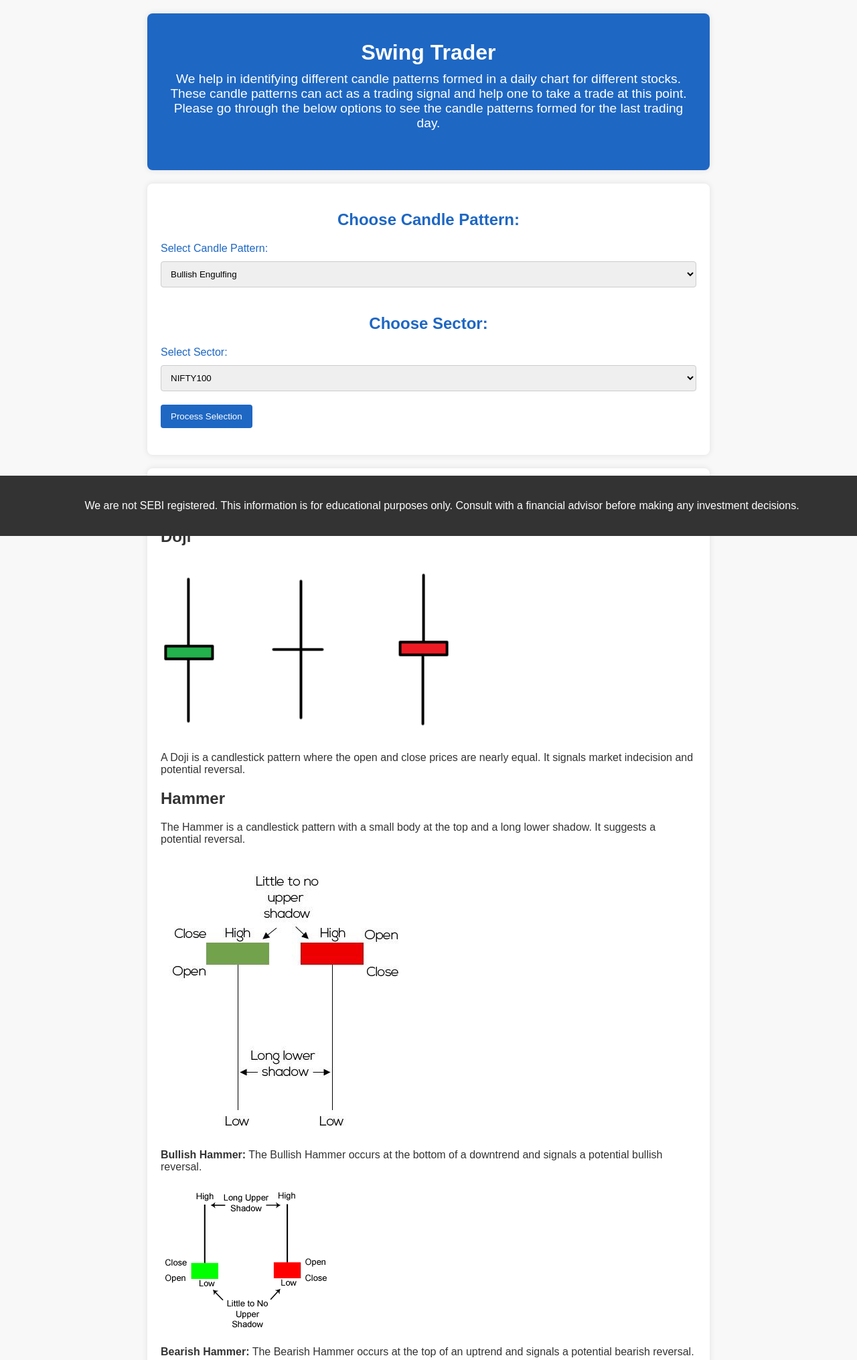
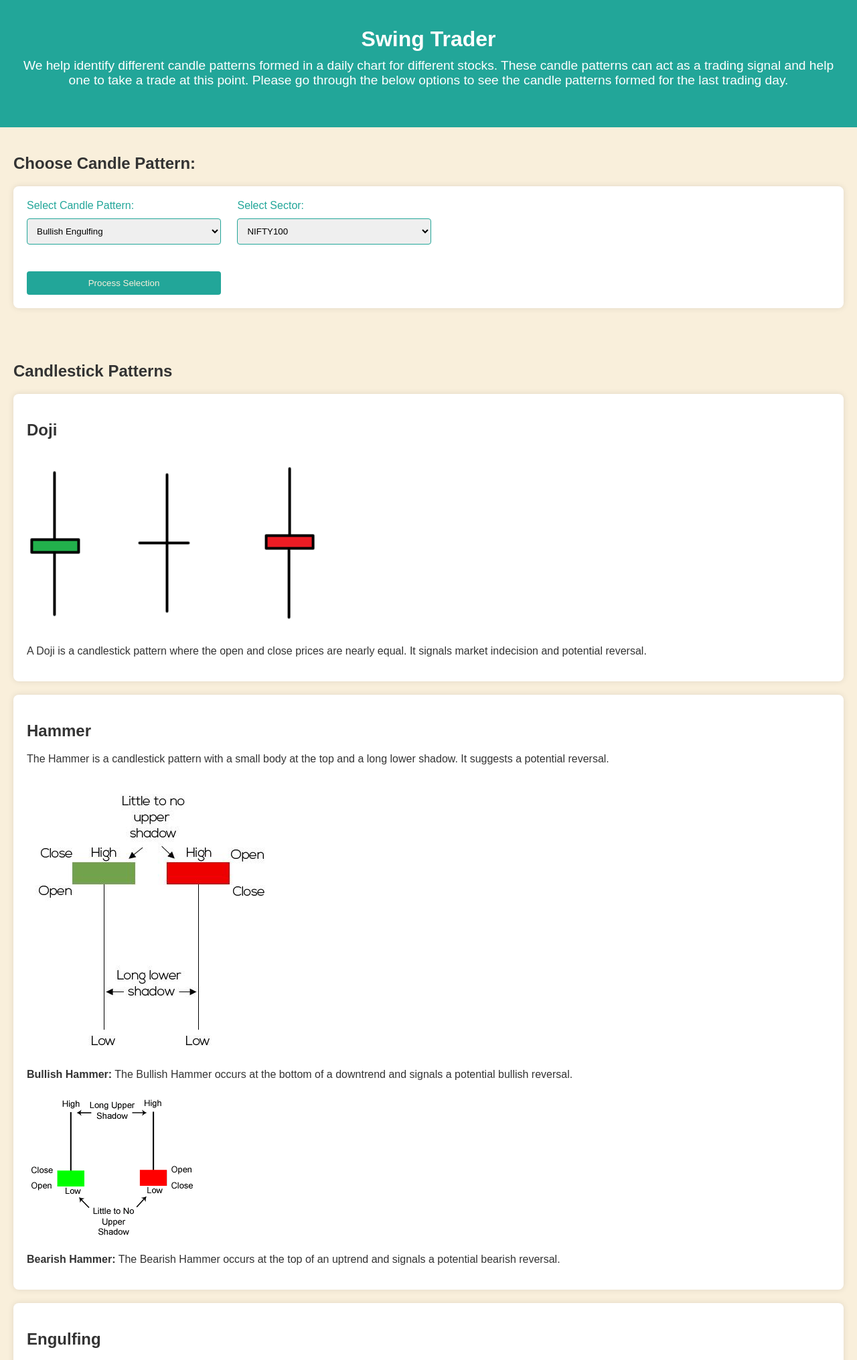
Before and after one commit to souravkatkar/Swing-Trader, a Flask app: page / in a window 1280 px wide. Shown: the top 2030 px of the page at 67% size. Run offline with Flask 3, Linux system fonts and the light colour scheme.

Commit message:
Enhanced frontend styling

```diff
--- a/static/css/main.css
+++ b/static/css/main.css
@@ -4,26 +4,18 @@ body {
   font-family: 'Arial', sans-serif;
   margin: 0;
   padding: 0;
-    background-color: #f8f8f8;
+  background-color: #f9efdb; /* Light beige background */
   color: #333;
+  display: grid;
+  grid-template-rows: auto auto auto auto auto; /* Header, Choose Options, Showing Results, Candlestick Patterns, Footer */
+  min-height: 100vh;
 }
 
-  /* General styling for sections */
-  section {
-    max-width: 800px;
-    margin: 20px auto;
-    padding: 20px;
-    background-color: #fff;
-    border-radius: 8px;
-    box-shadow: 0 0 10px rgba(0, 0, 0, 0.1);
-
-  }
-
-  /* Section 1: Header and Description */
+/* Header styling */
 #header-description {
   text-align: center;
   padding: 40px 20px;
-    background-color: #1e67c3;
+  background-color: #22a699; /* Teal header background */
   color: #fff;
 }
 
@@ -37,36 +29,52 @@ body {
   font-size: 1.2em;
 }
 
-  /* Section 2: Choosing Options */
-  #choosing-options h2 {
-    color: #1e67c3;
-    text-align: center;
-    margin-bottom: 20px;
+/* Choose Options section styling */
+
+/* Add this to your CSS file */
+
+/* Styling for Choose Options section */
+#choosing-options {
+  text-align: left; /* Align to the left */
+  padding: 20px; /* Add some padding for better spacing */
 }
 
 form {
-    margin-bottom: 20px;
+  text-align: left;
+  margin: 0 auto;
+}
+
+.option-group {
+  display: inline-block;
+  width: calc(25% - 10px); /* Two options side by side with a small gap */
+  margin-right: 20px; /* Adjust the spacing between options */
+}
+
+.button-group {
+  display: block;
+  width: calc(25% - 10px); /* Two options side by side with a small gap */
+  vertical-align: top; /* Align to the top */
+  margin-top: 20px; /* Adjust the top margin for the button */
 }
 
 label {
   display: block;
   margin-bottom: 10px;
-    color: #1e67c3;
+  color: #22a699; /* Teal text color */
 }
 
 select {
-    width: 100%;
+  width: 100%; /* Full width for select inputs */
+  margin-bottom: 20px;
+  border: 1px solid #22a699; /* Teal border color */
+  border-radius: 4px;
   padding: 10px;
-    margin-bottom: 20px;
-    border: 1px solid #ccc;
-    border-radius: 4px;
-    box-sizing: border-box;
 }
 
-  /* Styling for the submit button */
 button {
-    background-color: #1e67c3;
-    color: white;
+  width: 100%; /* Full width for the button */
+  background-color: #22a699; /* Teal background color */
+  color: #f9efdb; /* Light beige text color */
   padding: 10px 15px;
   border: none;
   border-radius: 4px;
@@ -75,47 +83,50 @@ body {
 }
 
 button:hover {
-    background-color: #155296;
+  background-color: #1a7d7b; /* Darker teal on hover */
 }
 
-  /* Section 3: Showing Results */
+
+/* Initially hide Showing Results section */
 #showing-results {
-    text-align: center;
-    padding: 40px 20px;
+  display: none;
+  padding: 20px;
+}
+
+/* Candlestick Patterns section styling */
+#candlestick-patterns {
+  padding: 20px;
+}
+
+.pattern {
   background-color: #fff;
   border-radius: 8px;
   box-shadow: 0 0 10px rgba(0, 0, 0, 0.1);
-    margin: 20px auto;
+  padding: 20px;
+  margin-bottom: 20px;
 }
 
-  /* Section 4: Footer */
+.pattern img {
+  max-width: 100%;
+  height: auto;
+  border-radius: 8px;
+}
+
+/* Footer styling */
 footer {
   text-align: center;
   padding: 20px;
   background-color: #333;
   color: #fff;
-    position: fixed;
-    bottom: 0;
-    width: 100%;
-  }
-
-  #showing-results {
-    display: none; /* Initially hide the section */
-    margin-top: 20px; /* Add a top margin to the section */
-    margin-bottom: 20px; /* Add a bottom margin to create space between sections */
-}
-
-#candlestick-patterns{
-  margin-bottom: 100px;
 }
 
 
-ul {
+.results ul {
   list-style: none;
   padding: 0;
 }
 
-li {
+.results li {
   background-color: #f5f5f5;
   border: 1px solid #ddd;
   padding: 10px;
--- a/static/js/main.js
+++ b/static/js/main.js
@@ -1,19 +1,23 @@
 // main.js
+
 function processSelection() {
-
-
 
 
     // Get the selected values
     var selectedCandlePattern = document.getElementById('candlePattern').value;
     var selectedSector = document.getElementById('sector').value;
 
+
+    // displaying off and on the required elements
     var showingResults = document.getElementById('showing-results');
-
     showingResults.style.display = 'block';
 
     var spinnerContainer = document.getElementById('spinnerContainer');
     spinnerContainer.style.display = 'block';
+
+    var results = document.getElementById("results");
+
+
 
     // Example: Log the selected values (you can replace this with your desired logic)
     console.log('Selected Candle Pattern:', selectedCandlePattern);
@@ -45,9 +49,11 @@ function processSelection() {
        });
 
        resultHtml += '</ul>';
+       console.log(resultHtml);
+       results.innerHTML = resultHtml;
+       // Update the content of the showing-results section
 
-       // Update the content of the showing-results section
-       document.getElementById('showing-results').innerHTML += resultHtml;
+
 
     })
     .catch(error => {
@@ -57,12 +63,3 @@ function processSelection() {
 
 
   }
-
-
-
-  function displayResult(selectedCandlePattern,selectedSector){
-
-    var resultContainer = document.getElementById('showing-results')
-    resultContainer.innerHTML = `<h2> ${selectedCandlePattern} ${selectedSector} <h2>`
-
-  }
--- a/templates/index.html
+++ b/templates/index.html
@@ -4,32 +4,39 @@
 <head>
   <meta charset="UTF-8">
   <meta name="viewport" content="width=device-width, initial-scale=1.0">
-  <title>Flask Basic Template</title>
+  <title>Swing Trader</title>
 
   <!-- External CSS link -->
   <link rel="stylesheet" href="{{ url_for('static', filename='css/main.css') }}">
-
 </head>
 <body>
 
-  <!-- Section 1: Header and Description -->
+  <!-- Header -->
   <section id="header-description">
     <h1>Swing Trader</h1>
-    <p>We help in identifying different candle patterns formed in a daily chart for different stocks. These candle patterns can act as a trading signal and help one to take a trade at this point. Please go through the below options to see the candle patterns formed for the last trading day.</p>
+    <p>We help identify different candle patterns formed in a daily chart for different stocks. These candle patterns can act as a trading signal and help one to take a trade at this point. Please go through the below options to see the candle patterns formed for the last trading day.</p>
   </section>
 
+  <!-- Main Content Area -->
+  <main>
+
+    <!-- Section 2: Choosing Options -->
+<!-- Section 2: Choosing Options -->
 <!-- Section 2: Choosing Options -->
 <section id="choosing-options">
   <h2>Choose Candle Pattern:</h2>
+  <div class="pattern">
   <form>
+    <div class="option-group">
       <label for="candlePattern">Select Candle Pattern:</label>
       <select id="candlePattern" name="candlePattern">
         <option value="bullishEngulfing">Bullish Engulfing</option>
         <option value="bullishHammer">Bullish Hammer</option>
         <!-- Add more candle pattern options as needed -->
       </select>
+    </div>
 
-      <h2>Choose Sector:</h2>
+    <div class="option-group">
       <label for="sector">Select Sector:</label>
       <select id="sector" name="sector">
         <!-- <option value="nifty50">NIFTY50</option> -->
@@ -37,21 +44,29 @@
         <!-- <option value="Ind">Ind</option> -->
         <!-- Add more sector options as needed -->
       </select>
+    </div>
 
     <!-- Add a styled button to trigger the JavaScript function -->
+    <div class="button-group">
       <button type="button" onclick="processSelection()" class="styled-button">Process Selection</button>
+    </div>
   </form>
+  </div>
 </section>
+
 
 <!-- Section 3: Showing Results -->
 <section id="showing-results">
+  <div class="pattern">
     <!-- You can add content to display results here -->
     <div class="spinner-container" id="spinnerContainer">
       <div class="spinner"></div>
     </div>
+    <div id="results" class="results"></div>
+  </div>
 </section>
 
-
+    <!-- Section 4: Candlestick Patterns -->
     <section id="candlestick-patterns">
       <h1>Candlestick Patterns</h1>
 
@@ -82,13 +97,12 @@
       <!-- Add more candlestick patterns as needed -->
     </section>
 
+  </main>
 
-
-    <!-- Section 4: Footer -->
+  <!-- Footer -->
   <footer>
       <p>We are not SEBI registered. This information is for educational purposes only. Consult with a financial advisor before making any investment decisions.</p>
   </footer>
-
 
   <!-- External JavaScript script -->
   <script src="{{ url_for('static', filename='js/main.js') }}"></script>
```
Also changed, not shown: other parts of static/css/main.css (+1 -28 lines), 1 other file. Lines whose indentation alone changed are shown as unchanged.
